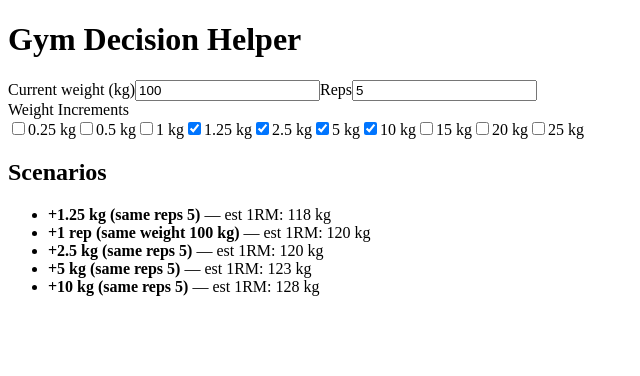
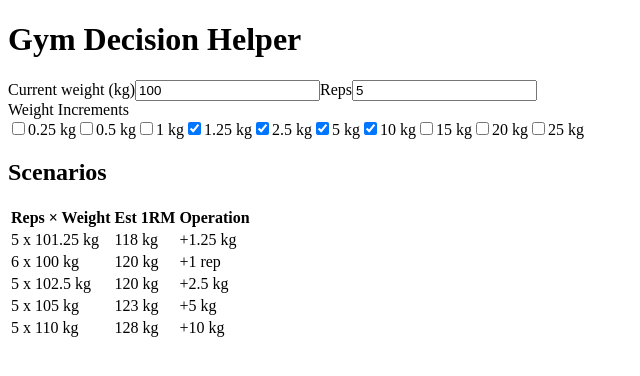
Before and after one commit to szymanskir/add-rep-or-weight, a React (Vite) app: page / in a window 1280 px wide. Shown: the top 376 px of the page, without its empty margins (0-640 px from the left). Built offline with nearby package versions, Linux system fonts and the light colour scheme; the HTML template or start-up script is replaced by a standard one.

Commit message:
feat: enhance scenarios display with a table layout and improved styling

```diff
--- a/src/App.jsx
+++ b/src/App.jsx
@@ -25,19 +25,19 @@ function Scenarios({ weight, reps, increments }) {
 
   // 1. Add 1 rep to the current weight
   scenarios.push({
-    title: `+1 rep (same weight ${weight} kg)` ,
-    weight: weight,
-    reps: reps + 1,
-    est1RM: epley1RM(weight, reps + 1)
+    totalWeight: weight,
+    totalReps: reps + 1,
+    est1RM: epley1RM(weight, reps + 1),
+    operation: '+1 rep'
   })
 
   // 2. Keep same reps with different increments
   increments.forEach(inc => {
     scenarios.push({
-      title: `+${inc} kg (same reps ${reps})`,
-      weight: weight + inc,
-      reps: reps,
-      est1RM: epley1RM(weight + inc, reps)
+      totalWeight: weight + inc,
+      totalReps: reps,
+      est1RM: epley1RM(weight + inc, reps),
+      operation: `+${inc} kg`
     })
   })
 
@@ -46,13 +46,24 @@ function Scenarios({ weight, reps, increments }) {
   return (
     <div className="scenarios">
       <h2>Scenarios</h2>
-      <ul>
-        {scenarios.map((s, i) => (
-          <li key={i}>
-            <strong>{s.title}</strong> — est 1RM: {s.est1RM} kg
-          </li>
-        ))}
-      </ul>
+      <table className="scenarios-table">
+        <thead>
+          <tr>
+            <th>Reps × Weight</th>
+            <th>Est 1RM</th>
+            <th>Operation</th>
+          </tr>
+        </thead>
+        <tbody>
+          {scenarios.map((s, i) => (
+            <tr key={i}>
+              <td className="weight-col">{s.totalReps} x {s.totalWeight} kg</td>
+              <td className="onerm-col">{s.est1RM} kg</td>
+              <td className="operation-col">{s.operation}</td>
+            </tr>
+          ))}
+        </tbody>
+      </table>
     </div>
   )
 }
--- a/src/styles.css
+++ b/src/styles.css
@@ -92,3 +92,46 @@ input[type=number], input[type=text], input{
   margin-bottom:8px;
   background: rgba(0,0,0,0.15)
 }
+
+.scenarios-table {
+  width: 100%;
+  border-collapse: collapse;
+}
+
+.scenarios-table thead {
+  background: rgba(0,0,0,0.2);
+}
+
+.scenarios-table th {
+  padding: 10px 8px;
+  text-align: left;
+  font-size: 12px;
+  font-weight: 600;
+  color: var(--muted);
+  border-bottom: 1px solid rgba(255,255,255,0.1);
+}
+
+.scenarios-table td {
+  padding: 10px 8px;
+  border-bottom: 1px solid rgba(255,255,255,0.05);
+  font-size: 14px;
+}
+
+.scenarios-table tbody tr:hover {
+  background: rgba(255,255,255,0.02);
+}
+
+.weight-col {
+  font-family: 'Courier New', monospace;
+  font-weight: 600;
+  color: var(--accent);
+}
+
+.onerm-col {
+  font-weight: 600;
+}
+
+.operation-col {
+  color: var(--muted);
+  font-size: 13px;
+}
```
